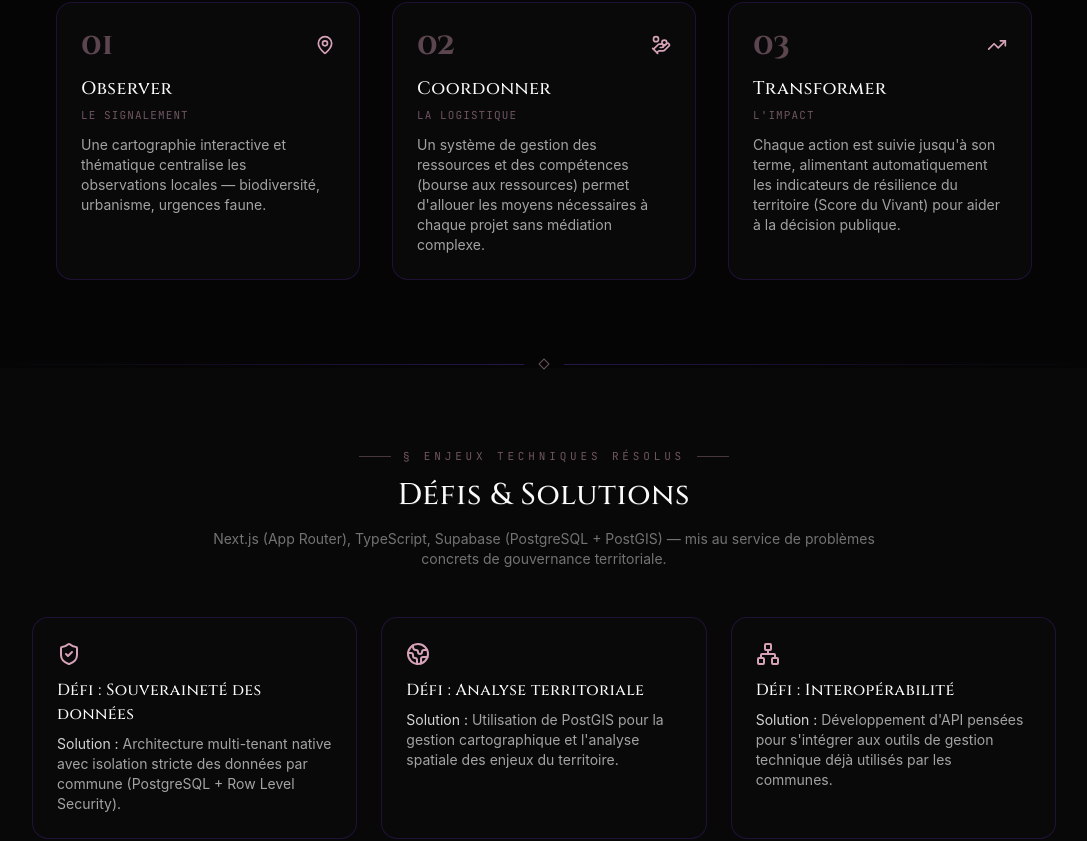
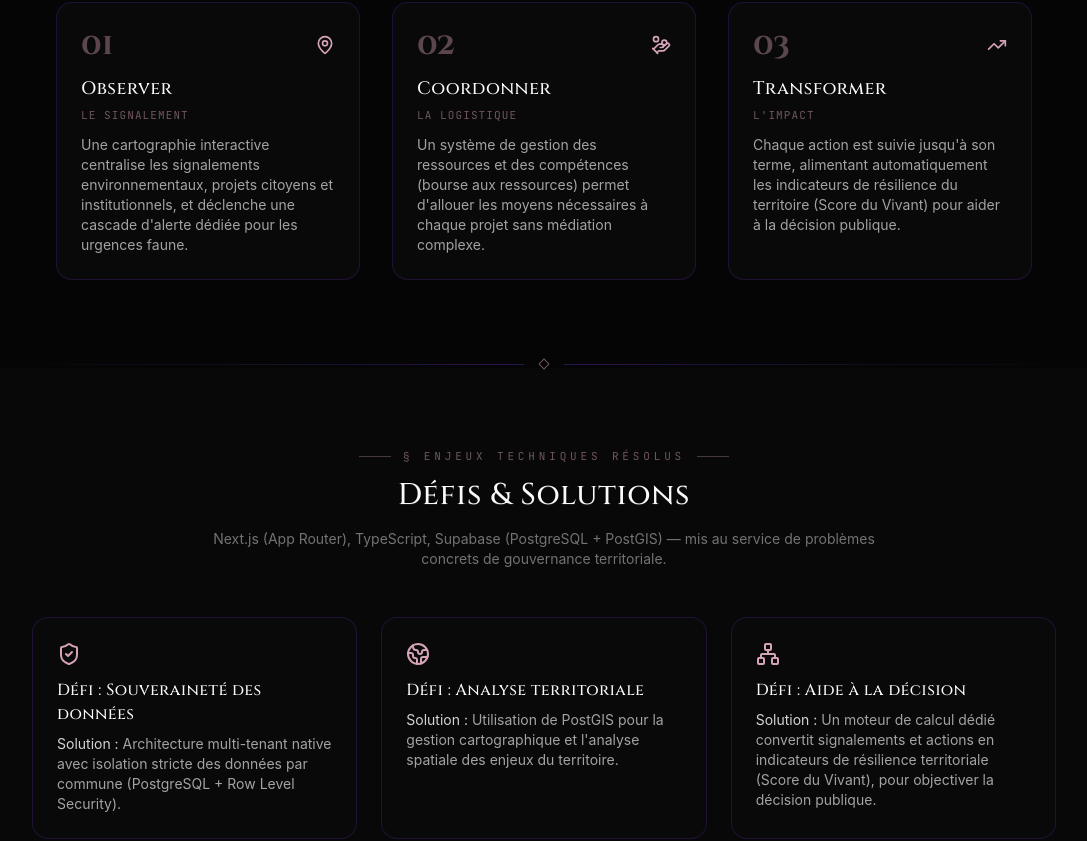
Before and after one commit to 3ct0plasm3/mon-portfolio, a React (Vite) app: page /projets/ma-commune-vivante in a window 1280 px wide. Shown: the part 1174-2015 px from the top of the page, without its empty margins (96-1183 px from the left). Built offline with nearby package versions, Linux system fonts and the light colour scheme.

Commit message:
Corrige la page projet pour ne refleter que des fonctionnalites verifiees dans le code

```diff
--- a/src/pages/MaCommuneVivante.tsx
+++ b/src/pages/MaCommuneVivante.tsx
@@ -10,7 +10,7 @@ const cycle = [
     subtitle: 'Le Signalement',
     icon: <MapPin className="h-5 w-5" />,
     description:
-      "Une cartographie interactive et thématique centralise les observations locales — biodiversité, urbanisme, urgences faune.",
+      "Une cartographie interactive centralise les signalements environnementaux, projets citoyens et institutionnels, et déclenche une cascade d'alerte dédiée pour les urgences faune.",
   },
   {
     number: '02',
@@ -45,9 +45,9 @@ const challenges = [
   },
   {
     icon: <Network className="h-6 w-6" />,
-    challenge: 'Interopérabilité',
+    challenge: 'Aide à la décision',
     solution:
-      "Développement d'API pensées pour s'intégrer aux outils de gestion technique déjà utilisés par les communes.",
+      "Un moteur de calcul dédié convertit signalements et actions en indicateurs de résilience territoriale (Score du Vivant), pour objectiver la décision publique.",
   },
 ]
 
```
